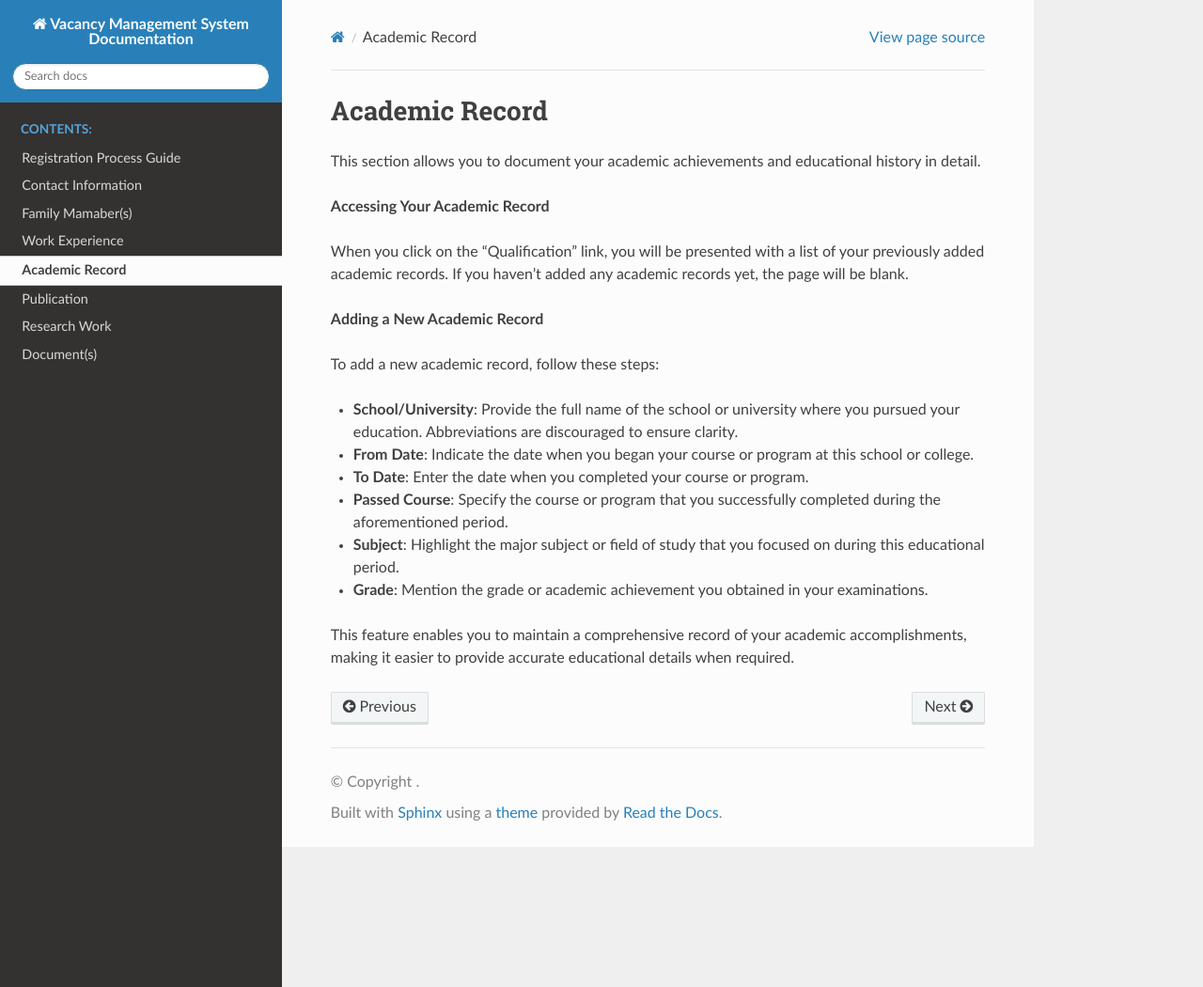
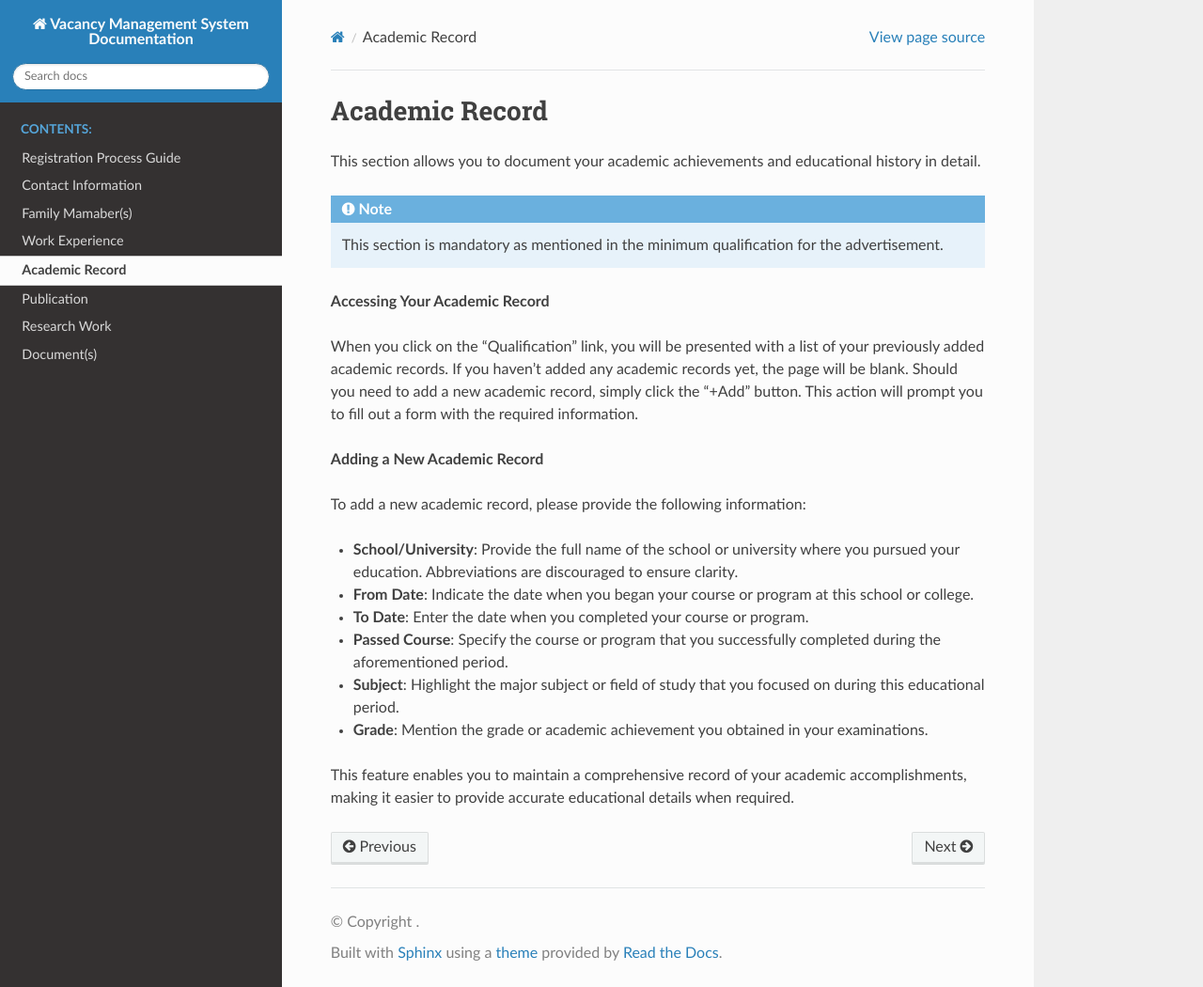
Before and after one commit to w38g0ru/vms, a Sphinx documentation site: the page built from docs/qualification.rst, in a window 1280 px wide and 1050 px high. Shown: the whole window at 94% size. Built offline with Sphinx 7.4.7 and the Read the Docs theme 2.0.0, drawn with Linux system fonts in a browser that asks for light colours; pages that are not in the unit, such as notebooks, are missing from menus.

Commit message:
Update qualification.rst

```diff
--- a/docs/qualification.rst
+++ b/docs/qualification.rst
@@ -3,13 +3,16 @@ Academic Record
 
 This section allows you to document your academic achievements and educational history in detail.
 
+.. note::
+   This section is mandatory as mentioned in the minimum qualification for the advertisement.
+
 **Accessing Your Academic Record**
 
-When you click on the "Qualification" link, you will be presented with a list of your previously added academic records. If you haven't added any academic records yet, the page will be blank.
+When you click on the "Qualification" link, you will be presented with a list of your previously added academic records. If you haven't added any academic records yet, the page will be blank. Should you need to add a new academic record, simply click the “+Add” button. This action will prompt you to fill out a form with the required information.
 
 **Adding a New Academic Record**
 
-To add a new academic record, follow these steps:
+To add a new academic record, please provide the following information:
 
 - **School/University**: Provide the full name of the school or university where you pursued your education. Abbreviations are discouraged to ensure clarity.
 
```
